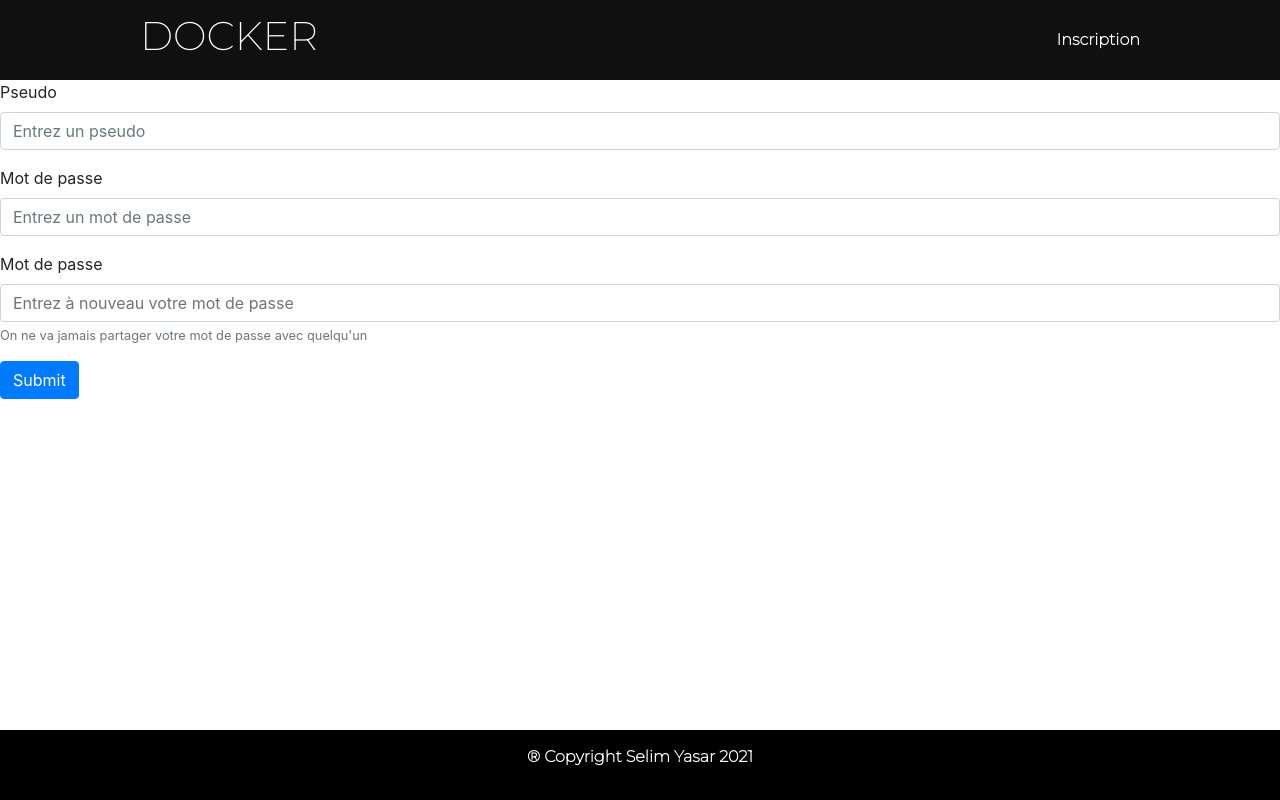
After one commit to MohaGons/Syllabus_projet_docker, a PHP site: page /createAccount.php in a window 1280 px wide. The commit adds this page. Run offline with PHP 8.4, Linux system fonts and the light colour scheme.

Commit message:
Ajout de nouveaux fichiers dans le dossier app

```diff
--- /dev/null
+++ b/app/createAccount.php
@@ -0,0 +1,38 @@
+	<?php include "header.html" ?>
+
+	<!DOCTYPE html>
+	<html lang="fr">
+	<head>
+		<meta charset="UTF-8">
+		<meta http-equiv="X-UA-Compatible" content="IE=edge">
+		<meta name="viewport" content="width=device-width, initial-scale=1.0">
+		<link rel="stylesheet" href="https://maxcdn.bootstrapcdn.com/bootstrap/4.0.0/css/bootstrap.min.css" integrity="sha384-Gn5384xqQ1aoWXA+058RXPxPg6fy4IWvTNh0E263XmFcJlSAwiGgFAW/dAiS6JXm" crossorigin="anonymous">
+		<title>Créer un compte</title>
+	</head>
+	<body>
+
+	<form action="inscriptionController.php" method="post">
+  <div class="form-group">
+    <label for="pseudo">Pseudo</label>
+    <input type="text" class="form-control" name="pseudo" placeholder="Entrez un pseudo">
+  </div>
+  <div class="form-group">
+    <label for="password">Mot de passe</label>
+    <input type="password" class="form-control" name="password" placeholder="Entrez un mot de passe">
+  </div>
+  <div class="form-group">
+    <label for="password2">Mot de passe</label>
+    <input type="password" class="form-control" name="password2" placeholder="Entrez à nouveau votre mot de passe">
+	<small id="emailHelp" class="form-text text-muted">On ne va jamais partager votre mot de passe avec quelqu'un</small>
+  </div>
+  <button name="submit" type="submit" class="btn btn-primary">Submit</button>
+</form>
+</body>
+<?php include 'footer.php' ?>
+<style type="text/css">
+	.footer2{
+		position: fixed!important;
+      	bottom: 0!important;
+	}
+</style>
+	</html>
--- /dev/null
+++ b/app/footer.php
@@ -0,0 +1,16 @@
+<?php $today = date("Y"); ?>
+<!DOCTYPE html>
+<html lang="fr" dir="ltr">
+  <head>
+    <meta charset="utf-8">
+    <link rel="preconnect" href="https://fonts.gstatic.com">
+    <link href="https://fonts.googleapis.com/css2?family=Montserrat:wght@200&display=swap" rel="stylesheet">
+    <link rel="stylesheet" type="text/css" href="style.css">
+    <title></title>
+  </head>
+  <body>
+  </body>
+  <footer class="footer2" id="footer">
+    <p class="myself"><?php echo "® Copyright" . " Selim Yasar " . $today ?></p>
+  </footer>
+</html>
--- /dev/null
+++ b/app/header.html
@@ -0,0 +1,28 @@
+<!DOCTYPE html>
+<html lang="fr" dir="ltr">
+
+<head>
+  <meta charset="utf-8">
+  <link rel="preconnect" href="https://fonts.gstatic.com">
+  <link href="https://fonts.googleapis.com/css2?family=Montserrat:wght@200&display=swap" rel="stylesheet">
+  <link rel="stylesheet" type="text/css" href="style.css">
+</head>
+
+<body>
+  <div class="header">
+    <div class="inner_header">
+      <div class="logo_container">
+        <a href="index.php">
+          <h1>DOCK<span>ER</span></h1>
+        </a>
+      </div>
+      <ul class="navigation">
+        <a href="createAccount.php">
+          <li>Inscription</li>
+        </a>
+      </ul>
+    </div>
+  </div>
+</body>
+
+</html>
--- /dev/null
+++ b/app/style.css
@@ -0,0 +1,196 @@
+*{
+    margin: 0;
+    padding: 0;
+    list-style: none;
+    text-decoration: none;
+  }
+
+  .center{
+    font-family: 'Montserrat';
+    font-size: 45px;
+    text-align: center;
+    position: absolute;
+    top: 120px;
+    left: 0;
+    right: 0;
+  }
+
+  .select{
+    border-radius: 10px 20px;
+    cursor:pointer;
+    background-color: #000;
+    color: white;
+    width: 150px;
+    height: 40px;
+    transition: all 0.4s ease;
+  }
+  .select:hover{
+    border-radius: 10px 20px;
+    background-color: white;
+    color:black;
+    width: 150px;
+    height: 40px;
+    transition: all 0.4s ease;
+  }
+
+  .select2{
+    border-radius: 20px 10px;
+    background-color:black;
+    color: white;
+    cursor:pointer;
+    width: 150px;
+    height: 40px;
+    transition: all 0.4s ease;
+  }
+
+  .select2:hover{
+    border-radius: 20px 10px;
+    background-color:white;
+    color: black;
+    width: 150px;
+    height: 40px;
+    transition: all 0.4s ease;
+  }
+
+  .select3{
+    border-radius: 5px 10px;
+    background-color: #FFF;
+    color: black;
+    width: 80px;
+    height: 25px;
+  }
+
+   .btn:hover{
+    color: rgb(7, 185, 7);
+    background:black;
+    transition: all 0.4s ease;
+  }
+
+  .averagebold{
+    color:crimson ;
+    font-weight: 900;
+  }
+
+  .centeraverage{
+    font-family: 'Montserrat';
+    font-size: 22px;
+    font-weight: 700;
+    text-align: center;
+    position: absolute;
+    top: 120px;
+    left: 0;
+    right: 0;
+  }
+
+  .form{
+    text-align: center;
+    padding: 120px;
+  }
+
+  .header
+  {
+    width: 100%;
+    height: 80px;
+    display: block;
+    background-color: #101010;
+  }
+
+  .inner_header
+  {
+    width: 1000px;
+    height: 100%;
+    display: block;
+    margin: 0 auto;
+  }
+
+  .logo_container
+  {
+    height: 100%;
+    display: table;
+    float: left;
+  }
+  .logo_container a
+  {
+    color: white;
+    height: 100%;
+    display: table-cell;
+    vertical-align: middle;
+    font-family: 'Montserrat';
+    font-size: 22px;
+  }
+
+
+  .table {
+      text-align: center;
+  }
+
+
+
+  .logo_container h1 span
+  {
+    font-weight: 20;
+  }
+
+  .navigation
+  {
+    float: right;
+    height: 100%;
+  }
+
+  .navigation a
+  {
+    height: 100%;
+    display: table;
+    float: left;
+    padding: 0px 20px;
+  }
+
+  .navigation a:last-child
+  {
+    padding-right: 0;
+  }
+
+  .navigation a li
+  {
+    display: table-cell;
+    vertical-align: middle;
+    height: 100%;
+    color: white;
+    font-family: 'Montserrat';
+    font-size: 16px;
+    font-weight: 600;
+  }
+
+  #footer
+  {
+      background-color: #000;
+      font-family: 'Montserrat';
+      padding: 15px 30px 15px 30px;
+      text-align: center;
+      color: #FFF;
+      width:100%;
+      font-size:16px;
+      font-weight: 800;
+      z-index: 10;
+
+  }
+
+  .averagedisplay{
+    margin: 20px;
+  }
+
+  .bigdiv{
+    margin: 50px;
+    position: relative;
+    top: 0;
+    left: 0;
+    right: 0;
+  }
+
+  .thatsaverage{
+    font-size: 40px;
+  }
+
+  .average{
+    text-align: center;
+  }
```
Also changed, not shown: app/Index.php (+46 -1 lines), app/database.php (added, +12 -0 lines), app/inscriptionController.php (added, +20 -0 lines), app/user_creation.php (added, +13 -0 lines), 2 other files.
